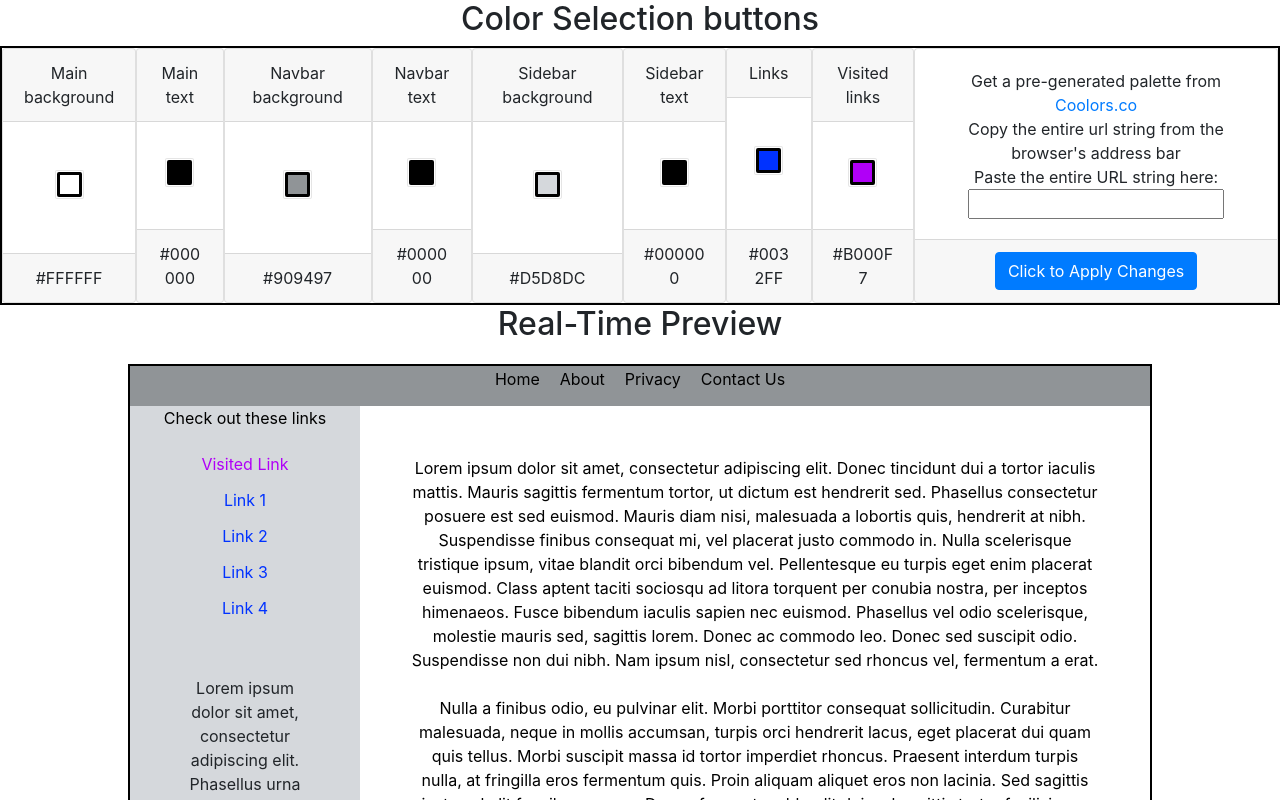
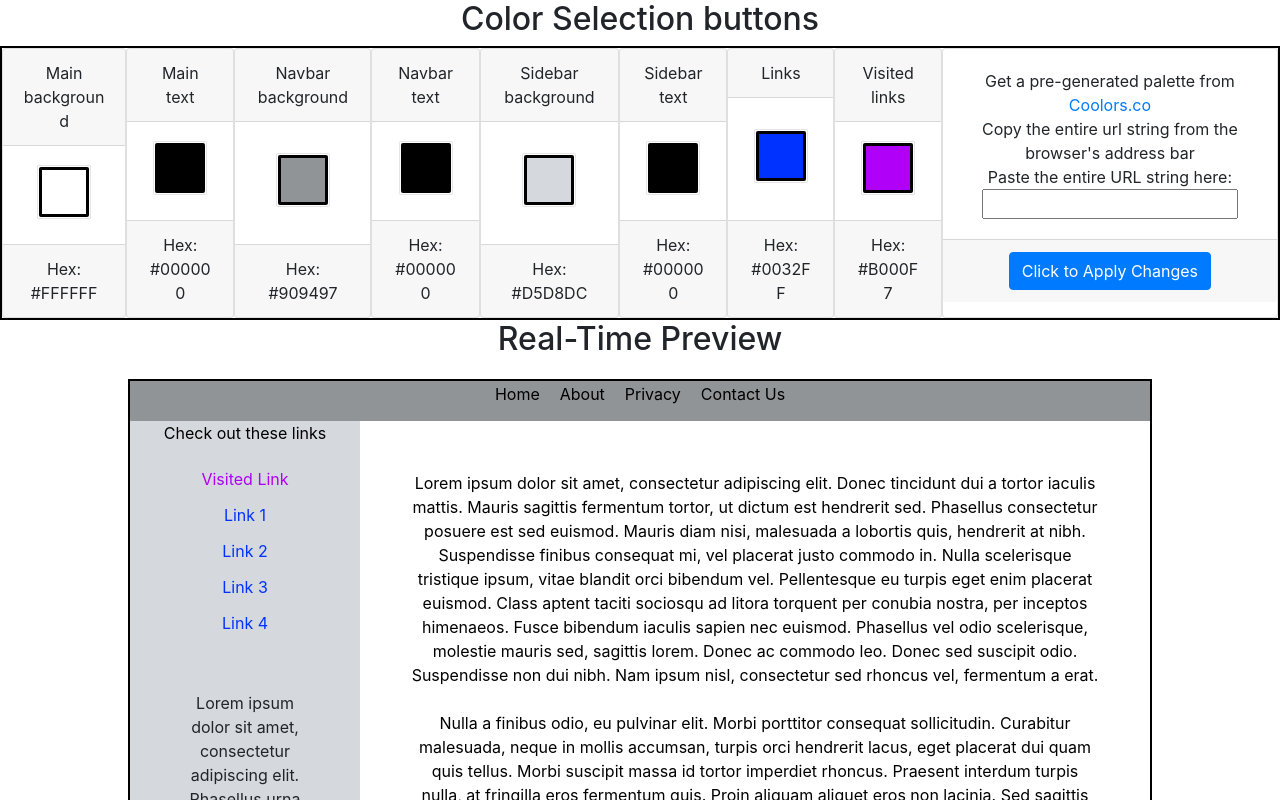
Before and after one commit to nashvillefcc/palettepicker, a React (Create React App) app: page / in a window 1280 px wide. Shown: the top 800 px of the page. Built offline with nearby package versions, Linux system fonts and the light colour scheme.

Commit message:
Changed size of color buttons, added hex label

```diff
--- a/src/Components/ButtonPanel/ButtonPanel.js
+++ b/src/Components/ButtonPanel/ButtonPanel.js
@@ -18,7 +18,7 @@ const ButtonPanel = ({ buttons }) => {
                 updateParent={b.updateParent}
               />
             </div>
-            <div className="card-footer">{b.color}</div>
+            <div className="card-footer">Hex: {b.color}</div>
           </div>
         );
       })}
--- a/src/Components/ColorButton/ColorButton.js
+++ b/src/Components/ColorButton/ColorButton.js
@@ -26,8 +26,8 @@ class ColorButton extends React.Component {
     const styles = reactCSS({
       default: {
         color: {
-          width: "25px",
-          height: "25px",
+          width: "50px",
+          height: "50px",
           border: "solid black",
           borderRadius: "2px",
           background: `${this.props.color}`
```
